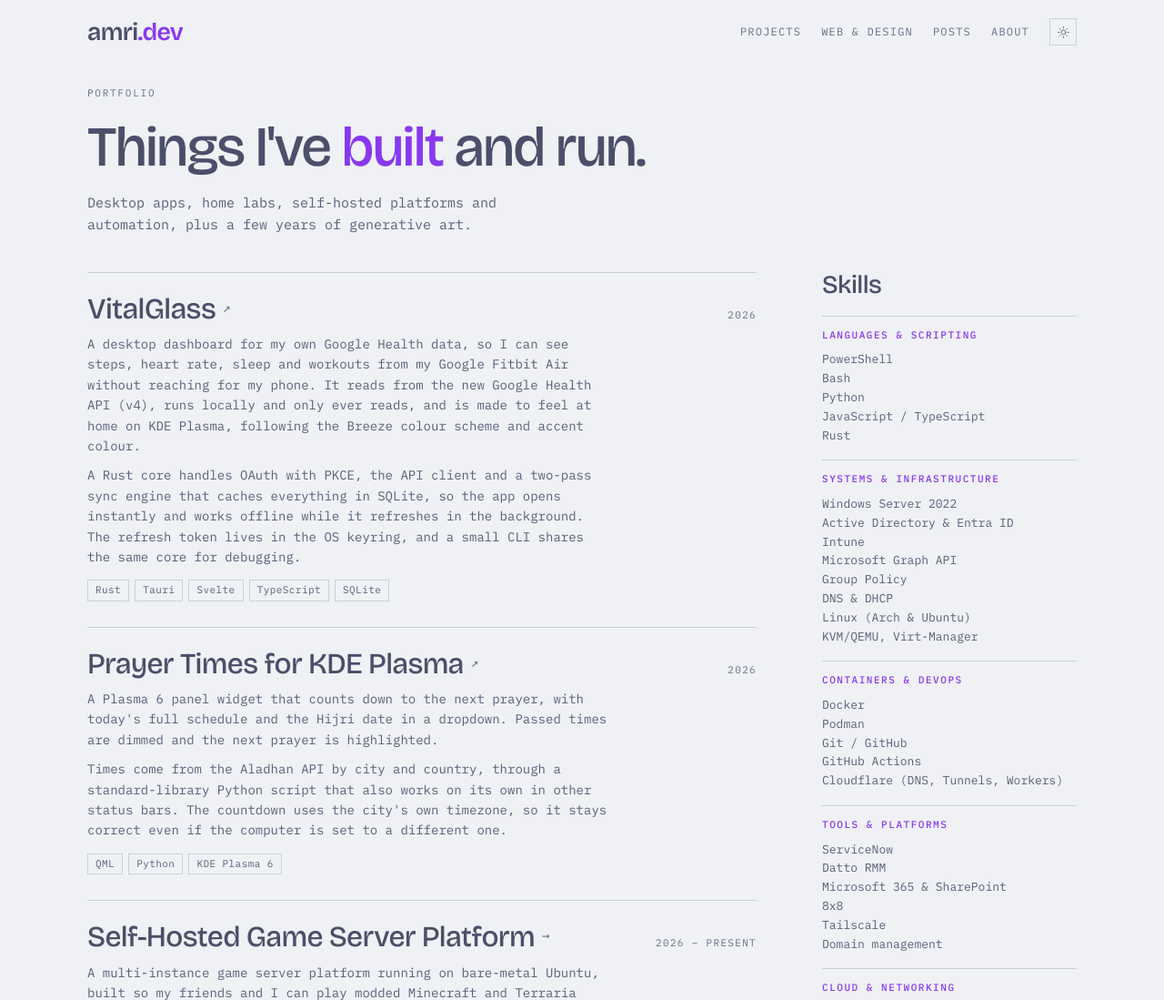
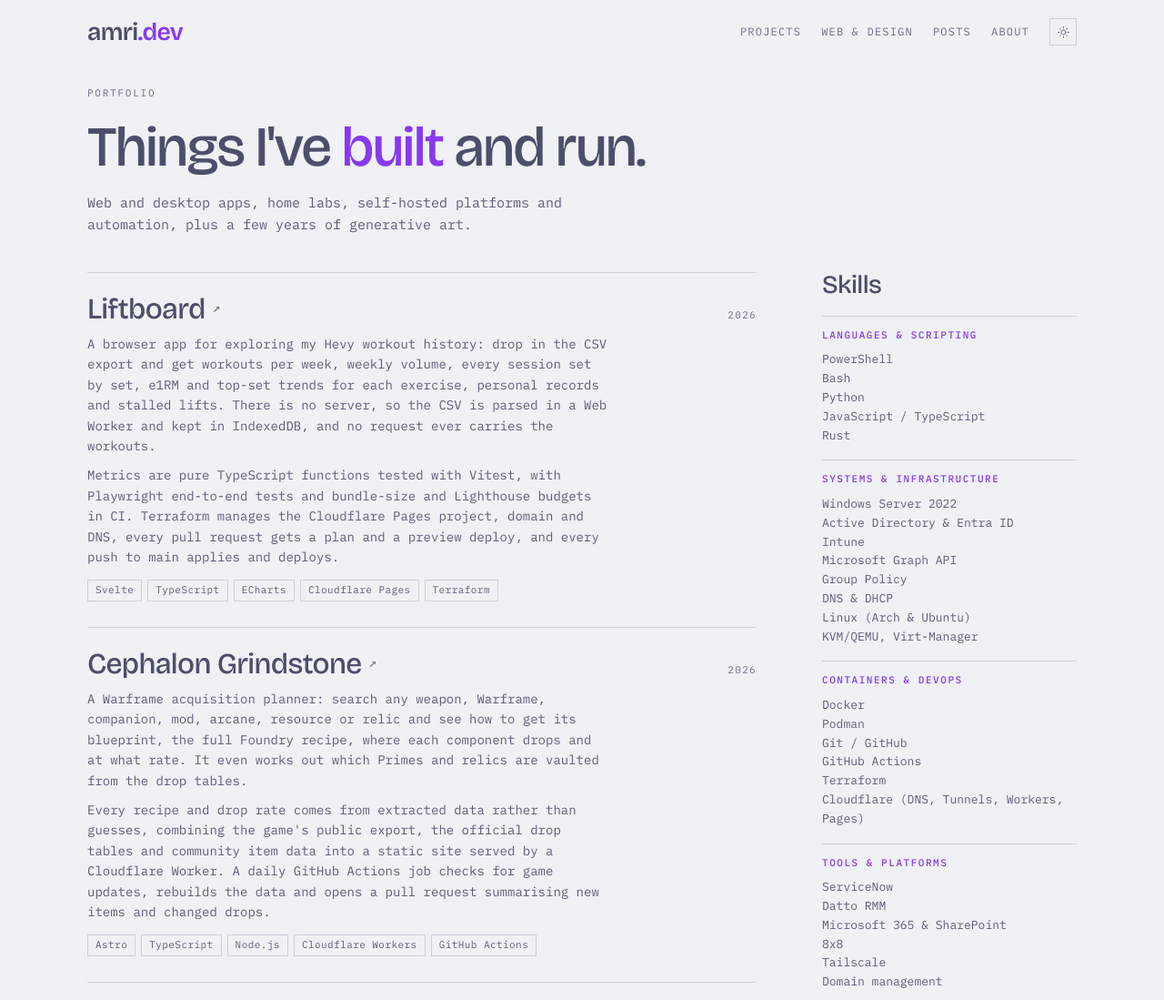
Before and after one commit to AmriArshad/amriarshad.github.io, an Astro site: page /projects in a window 1280 px wide. Shown: the top 1099 px of the page at 91% size. Built offline with nearby package versions, Linux system fonts and the light colour scheme; Astro itself is replaced by a stand-in of ours.

Commit message:
feat: add Liftboard and Cephalon Grindstone projects
Both are full web apps with their own data pipelines, CI and
infrastructure, so they sit with the other projects and are featured
on the homepage. Adds Terraform, ECharts and Cloudflare Pages to skills.

```diff
--- a/src/data/projects.ts
+++ b/src/data/projects.ts
@@ -8,6 +8,28 @@ export interface Project {
 }
 
 export const projects: Project[] = [
+  {
+    title: "Liftboard",
+    href: "https://liftboard.amri.dev",
+    stack: ["Svelte", "TypeScript", "ECharts", "Cloudflare Pages", "Terraform"],
+    timeline: "2026",
+    featured: true,
+    summary: [
+      "A browser app for exploring my Hevy workout history: drop in the CSV export and get workouts per week, weekly volume, every session set by set, e1RM and top-set trends for each exercise, personal records and stalled lifts. There is no server, so the CSV is parsed in a Web Worker and kept in IndexedDB, and no request ever carries the workouts.",
+      "Metrics are pure TypeScript functions tested with Vitest, with Playwright end-to-end tests and bundle-size and Lighthouse budgets in CI. Terraform manages the Cloudflare Pages project, domain and DNS, every pull request gets a plan and a preview deploy, and every push to main applies and deploys.",
+    ],
+  },
+  {
+    title: "Cephalon Grindstone",
+    href: "https://cephalon-grindstone.amri.dev",
+    stack: ["Astro", "TypeScript", "Node.js", "Cloudflare Workers", "GitHub Actions"],
+    timeline: "2026",
+    featured: true,
+    summary: [
+      "A Warframe acquisition planner: search any weapon, Warframe, companion, mod, arcane, resource or relic and see how to get its blueprint, the full Foundry recipe, where each component drops and at what rate. It even works out which Primes and relics are vaulted from the drop tables.",
+      "Every recipe and drop rate comes from extracted data rather than guesses, combining the game's public export, the official drop tables and community item data into a static site served by a Cloudflare Worker. A daily GitHub Actions job checks for game updates, rebuilds the data and opens a pull request summarising new items and changed drops.",
+    ],
+  },
   {
     title: "VitalGlass",
     href: "https://github.com/AmriArshad/VitalGlass",
@@ -100,7 +122,7 @@ export const skills: { group: string; items: string[] }[] = [
   },
   {
     group: "Containers & DevOps",
-    items: ["Docker", "Podman", "Git / GitHub", "GitHub Actions", "Cloudflare (DNS, Tunnels, Workers)"],
+    items: ["Docker", "Podman", "Git / GitHub", "GitHub Actions", "Terraform", "Cloudflare (DNS, Tunnels, Workers, Pages)"],
   },
   {
     group: "Tools & platforms",
@@ -109,6 +131,6 @@ export const skills: { group: string; items: string[] }[] = [
   { group: "Cloud & networking", items: ["Azure", "Remote Desktop Services", "VPN configuration", "Network administration"] },
   {
     group: "Development & design",
-    items: ["VS Code", "Vim", "Astro", "React & React Native", "Svelte & Tauri", "QML (KDE Plasma)", "Figma & Penpot", "Framer", "p5.js", "Zola"],
+    items: ["VS Code", "Vim", "Astro", "React & React Native", "Svelte & Tauri", "ECharts", "QML (KDE Plasma)", "Figma & Penpot", "Framer", "p5.js", "Zola"],
   },
 ];
--- a/src/pages/projects/index.astro
+++ b/src/pages/projects/index.astro
@@ -3,12 +3,12 @@ import Base from "../../layouts/Base.astro";
 import { graph, breadcrumbs } from "../../lib/seo";
 import { projects, skills } from "../../data/projects";
 ---
-<Base title="Projects" description="Projects by Amri Arshad: VitalGlass, a KDE Plasma prayer times widget, a self-hosted game server platform, n8n automation, a Windows Server and Active Directory lab, a home server and Holocryptic." jsonLd={graph(breadcrumbs([{ name: "Projects", path: "/projects/" }]))}>
+<Base title="Projects" description="Projects by Amri Arshad: Liftboard, Cephalon Grindstone, VitalGlass, a KDE Plasma prayer times widget, a self-hosted game server platform, n8n automation, a Windows Server and Active Directory lab, a home server and Holocryptic." jsonLd={graph(breadcrumbs([{ name: "Projects", path: "/projects/" }]))}>
   <div class="wrap">
     <header class="page-head">
       <p class="eyebrow">Portfolio</p>
       <h1>Things I've <span class="accent">built</span> and run.</h1>
-      <p class="lede">Desktop apps, home labs, self-hosted platforms and automation, plus a few years of generative art.</p>
+      <p class="lede">Web and desktop apps, home labs, self-hosted platforms and automation, plus a few years of generative art.</p>
     </header>
 
     <div class="split">
```
